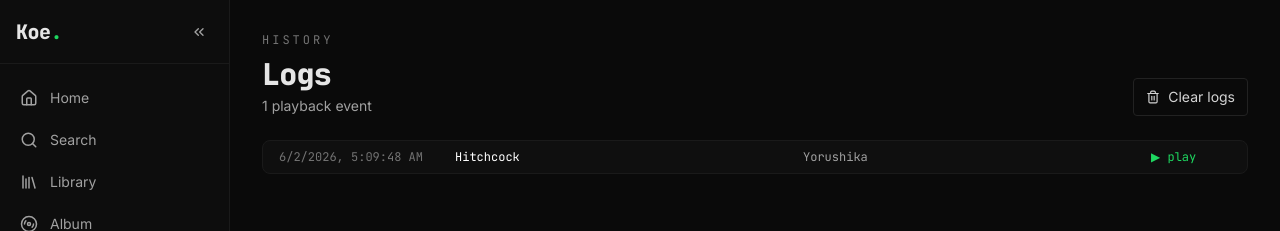
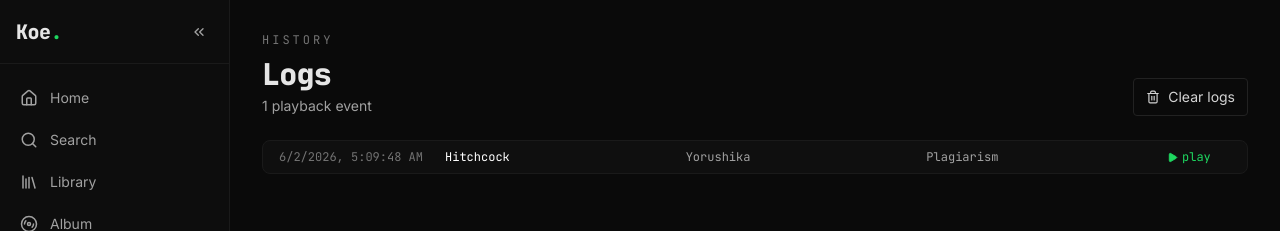
Before and after one commit to bryanhuh/koe.moe, a React (Vite) app: page /logs in a window 1280 px wide. Both pictures are taken after a click on the button 640 px from the left and 745 px from the top of the page. Shown: the top 231 px of the page. Built offline with nearby package versions, Linux system fonts and the light colour scheme; no server answers.

Commit message:
feat(logs): play from history and link song/album
The play affordance was a static span. Resolve each log's track so the
play button and song title actually start playback, and link the album
to /albums/:albumId.

```diff
--- a/src/pages/Logs.tsx
+++ b/src/pages/Logs.tsx
@@ -1,6 +1,8 @@
-import { Trash2 } from "lucide-react";
+import { Play, Trash2 } from "lucide-react";
+import { Link } from "react-router-dom";
 import { PageHeader } from "../components/PageHeader";
 import { usePlayer } from "../context/PlayerContext";
+import type { LogEntry } from "../context/PlayerContext";
 
 const fmt = (ts: number) => {
   const d = new Date(ts);
@@ -36,18 +38,63 @@ export default function Logs() {
       ) : (
         <div className="bg-[#0f0f0f] border border-[#1a1a1a] rounded-lg overflow-hidden font-mono text-xs">
           {logs.map((l) => (
-            <div
-              key={l.id}
-              className="grid grid-cols-[160px_1fr_1fr_80px] gap-4 px-4 py-2 border-b border-[#1a1a1a] last:border-b-0 hover:bg-[#161616]"
-            >
-              <span className="text-neutral-500">{fmt(l.playedAt)}</span>
-              <span className="text-white truncate">{l.trackTitle}</span>
-              <span className="text-neutral-400 truncate">{l.trackArtist}</span>
-              <span className="accent-text">▶ play</span>
-            </div>
+            <LogRow key={l.id} log={l} />
           ))}
         </div>
       )}
     </div>
   );
 }
+
+function LogRow({ log }: { log: LogEntry }) {
+  const { resolveTrack, playTrack } = usePlayer();
+  const track = resolveTrack(log.trackId);
+
+  const play = () => {
+    if (track) playTrack(track.id, [track.id]);
+  };
+
+  return (
+    <div className="grid grid-cols-[150px_1fr_1fr_1fr_64px] gap-4 px-4 py-2 border-b border-[#1a1a1a] last:border-b-0 hover:bg-[#161616] items-center">
+      <span className="text-neutral-500">{fmt(log.playedAt)}</span>
+
+      {track ? (
+        <button
+          onClick={play}
+          className="text-left text-white truncate hover:accent-text transition-colors"
+          title={`Play ${log.trackTitle}`}
+        >
+          {log.trackTitle}
+        </button>
+      ) : (
+        <span className="text-white truncate">{log.trackTitle}</span>
+      )}
+
+      <span className="text-neutral-400 truncate">{log.trackArtist}</span>
+
+      {track ? (
+        <Link
+          to={`/albums/${track.albumId}`}
+          className="text-neutral-400 truncate hover:accent-text transition-colors"
+          title={track.album}
+        >
+          {track.album}
+        </Link>
+      ) : (
+        <span className="text-neutral-600 truncate">—</span>
+      )}
+
+      {track ? (
+        <button
+          onClick={play}
+          className="flex items-center gap-1 accent-text hover:opacity-80 justify-self-start"
+          aria-label={`Play ${log.trackTitle}`}
+        >
+          <Play size={11} fill="currentColor" /> play
+        </button>
+      ) : (
+        <span className="text-neutral-600 justify-self-start">—</span>
+      )}
+    </div>
+  );
+}
```
